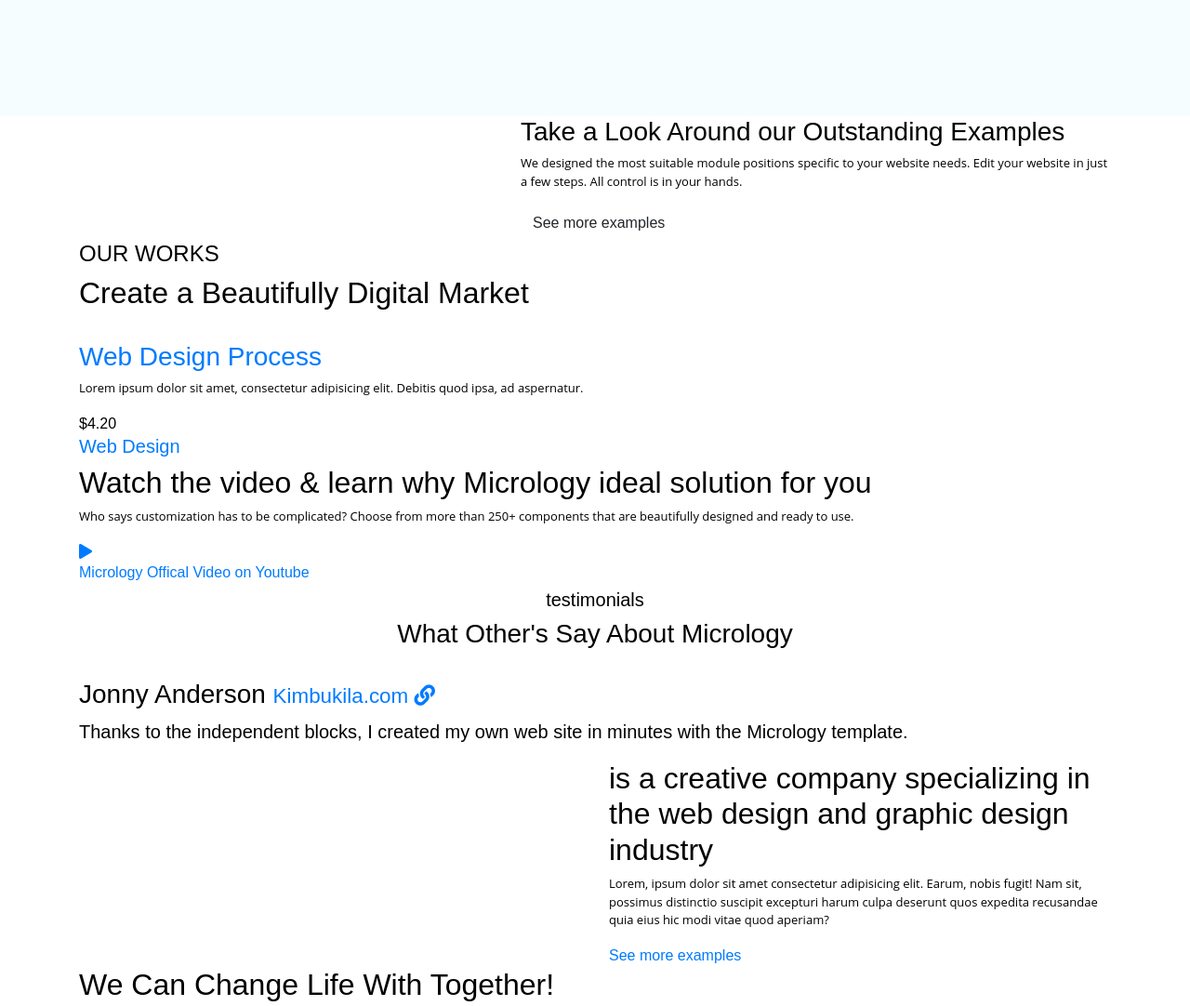
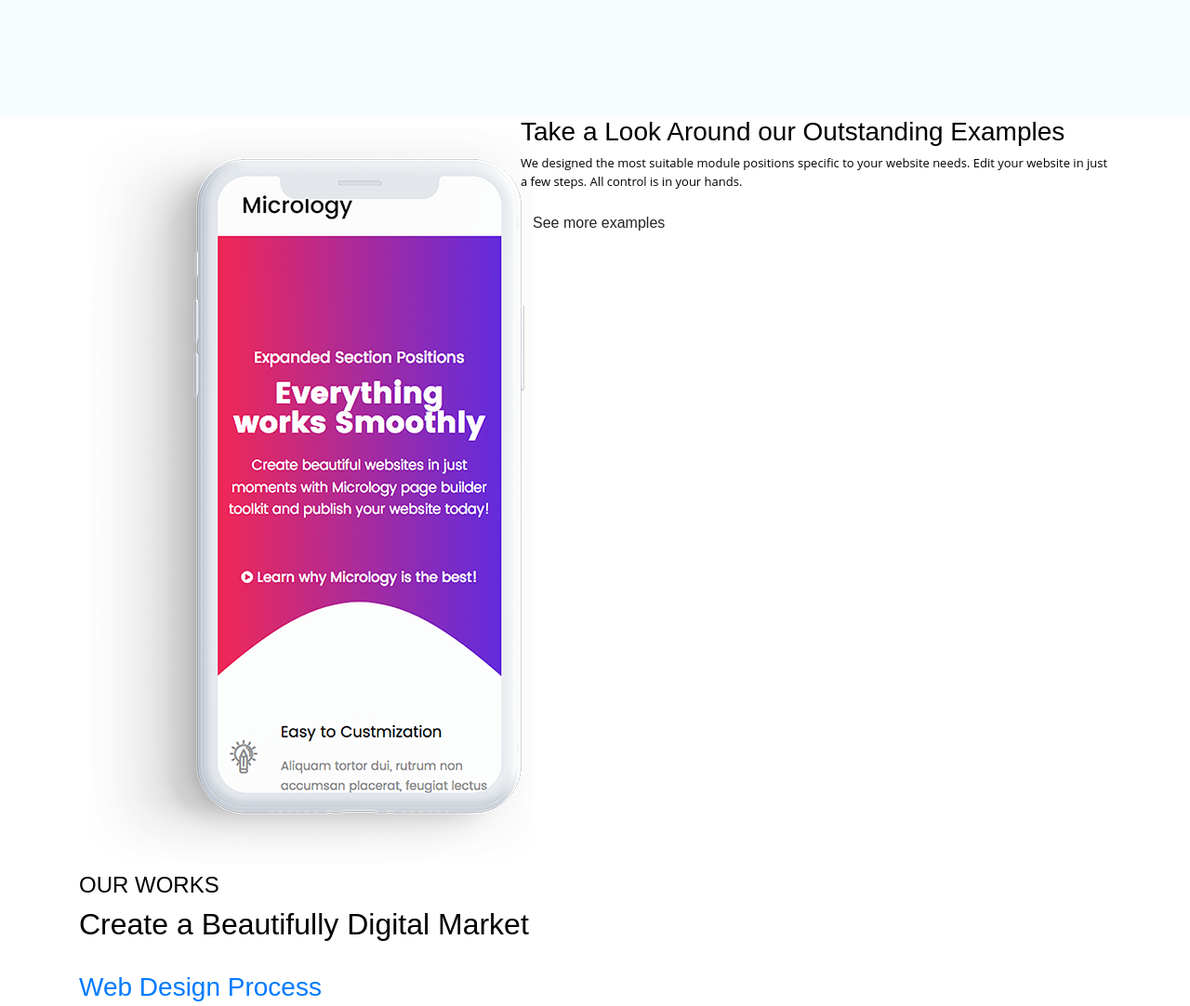
Before and after one commit to iqbalhasandev/Micrology-clone, a plain HTML site: page index.html in a window 1280 px wide. Shown: the part 3160-4242 px from the top of the page at 93% size. Drawn offline with Linux system fonts and the light colour scheme; files whose address does not match are found by name.

Commit message:
example img add

```diff
--- a/index.html
+++ b/index.html
@@ -314,7 +314,7 @@
             <div class="row">
                 <div class="col-md-5">
                     <div class="example-img">
-                        <img src="" alt="">
+                        <img src="img/example-device.png" alt="">
                     </div>
                 </div>
                 <div class="col-md-7">
```
Also changed, not shown: img/example-device.png (added).
